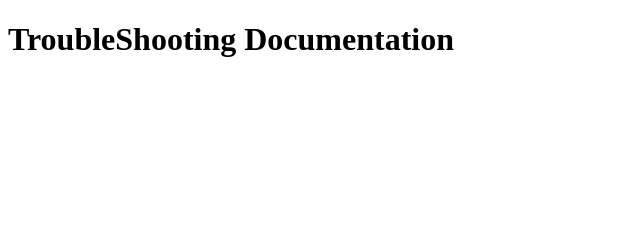
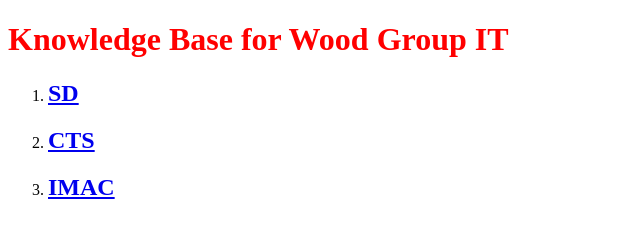
Before and after one commit to darsr344/courseera-test, a plain HTML site: page site/Wood group IT Knowledge Base.html in a window 1280 px wide. Shown: the whole page, without its empty margins (0-640 px from the left). Drawn offline with Linux system fonts and the light colour scheme.

Commit message:
change to wg

```diff
--- a/site/Wood group IT Knowledge Base.html
+++ b/site/Wood group IT Knowledge Base.html
@@ -1,9 +1,20 @@
 <!DOCTYPE html>
 <html>
 <head>
-	<title>WG IT Knowledge Base</title>
+<title>Wood Group</title>
+<meta charset="UTF-8">
 </head>
 <body>
-<h1>TroubleShooting Documentation</h1>
+
+<h1 style="color:red;"<h1 style="text-align:center;">Knowledge Base for Wood Group IT</h1>
+
+<ol>
+<li><h2><a href="SD.html">SD</a></h2></li>
+
+<li><h2><a href="CTS.html">CTS</a></h2></li>
+
+<li><h2><a href="IMAC.html">IMAC</a></h2></li>
+</ol>
+</center>
 </body>
 </html>
```
